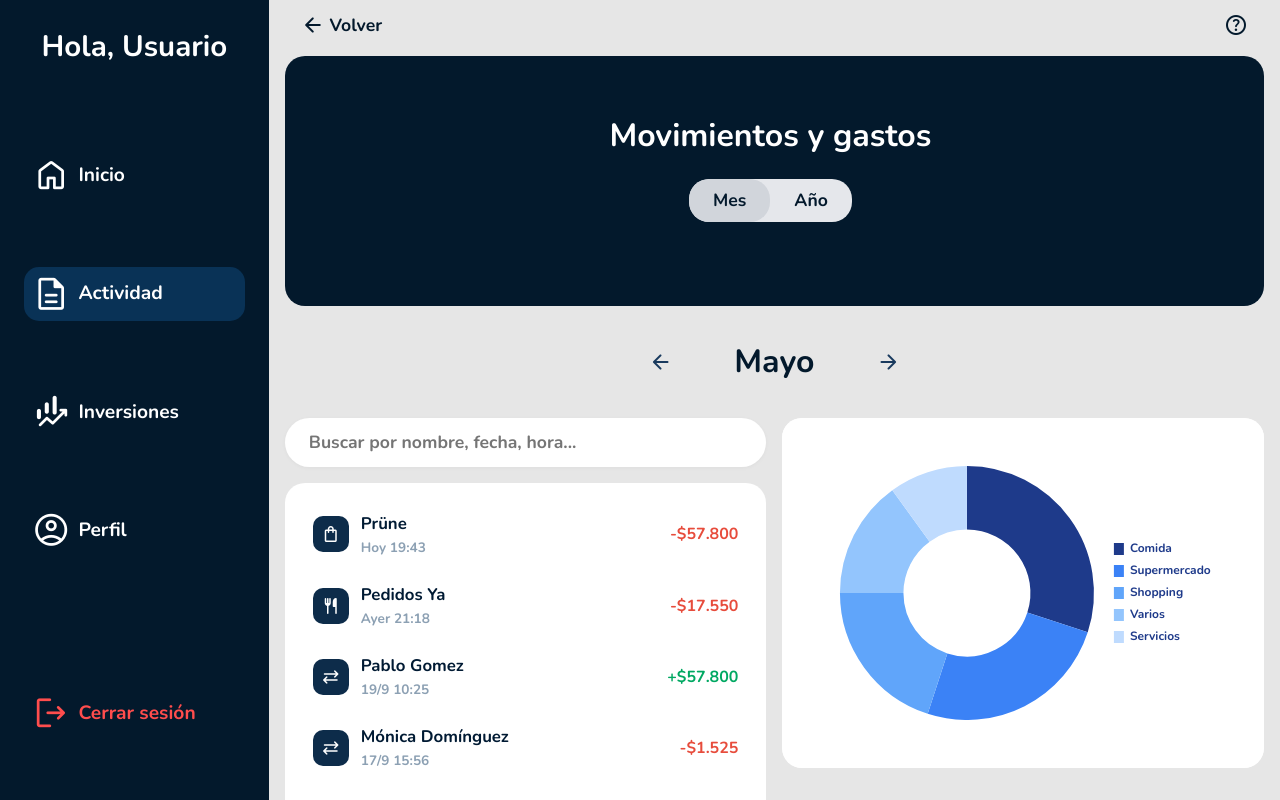
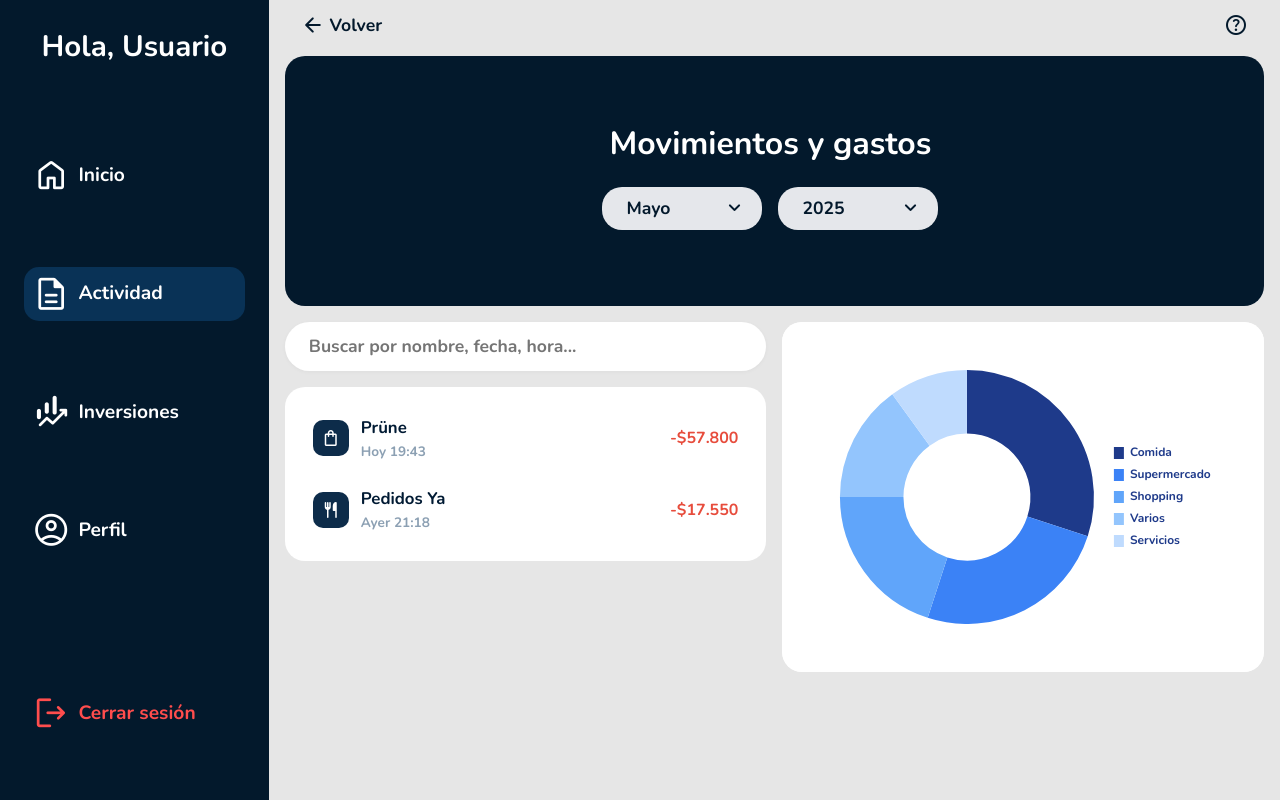
Before and after one commit to Lchiossone2004/TP_HCI, a Vue app in the folder tp-hci-g3/: page /actividad in a window 1280 px wide. Shown: the top 800 px of the page. Built offline with nearby package versions, Linux system fonts and the light colour scheme.

Commit message:
changes menu buttons MovementsAndSpendings

```diff
--- a/tp-hci-g3/src/components/Activity.vue
+++ b/tp-hci-g3/src/components/Activity.vue
@@ -25,33 +25,27 @@
       </div>
     </template>
     <template v-else>
-      <div class="no-activity">No hay actividad reciente.</div>
+      <div class="no-activity">No hay actividad</div>
     </template>
   </div>
 </template>
 
 <script setup>
 import { computed } from 'vue'
+
 const props = defineProps({
   activities: {
     type: Array,
-    default: () => [
-      { icon: 'shopping_bag', title: 'Prüne', subtitle: 'Hoy 19:43', amount: -57800 },
-      { icon: 'restaurant', title: 'Pedidos Ya', subtitle: 'Ayer 21:18', amount: -17550 },
-      { icon: 'sync_alt', title: 'Pablo Gomez', subtitle: '19/9 10:25', amount: 57800 },
-      { icon: 'sync_alt', title: 'Mónica Domínguez', subtitle: '17/9 15:56', amount: -1525 },
-      { icon: 'event', title: 'Mateo Gorriti', subtitle: '17/9 09:28', amount: 100000 },
-      { icon: 'sync_alt', title: 'Pablo Gomez', subtitle: '15/9 11:32', amount: 20000 },
-      { icon: 'shopping_cart', title: 'DISCO CENCOSUD', subtitle: '13/9 18:37', amount: -127845 },
-      { icon: 'sync_alt', title: 'Pablo Gomez', subtitle: '12/9 08:01', amount: 463 },
-    ]
+    default: () => []
   },
-  mode: {
-    type: String,
-    default: 'month'
+  month: {
+    type: Number,
+    default: -1
   },
-  month: Number,
-  year: Number
+  year: {
+    type: Number,
+    default: -1
+  }
 })
 
 function formatAmount(value) {
@@ -60,11 +54,17 @@ function formatAmount(value) {
 }
 
 function handleClick(item) {
-  // Podés emitir un evento o navegar si querés
   console.log('Actividad clickeada:', item)
 }
 
-const filteredActivities = computed(() => props.activities)
+const filteredActivities = computed(() => {
+  return props.activities.filter(activity => {
+    const activityDate = new Date(activity.date)
+    const matchesMonth = props.month === -1 || activityDate.getMonth() === props.month
+    const matchesYear = props.year === -1 || activityDate.getFullYear() === props.year
+    return matchesMonth && matchesYear
+  })
+})
 </script>
 
 <style scoped>
@@ -164,16 +164,19 @@ const filteredActivities = computed(() => props.activities)
     align-items: flex-start;
     gap: 0.1rem;
   }
+
   .main-info {
     width: 100%;
     align-items: flex-start;
   }
+
   .title {
     width: 100%;
     text-align: left;
     font-size: 1rem;
     margin-bottom: 0.1rem;
   }
+
   .date-col {
     width: 100%;
     text-align: left;
--- a/tp-hci-g3/src/components/ExpensesChart.vue
+++ b/tp-hci-g3/src/components/ExpensesChart.vue
@@ -33,10 +33,6 @@
 import { ref, onMounted, watch, computed } from 'vue'
 import { Chart } from 'chart.js/auto'
 
-const props = defineProps({
-  activities: { type: Array, default: () => [] }
-})
-
 const chartRef = ref(null)
 let chartInstance = null
 
@@ -51,24 +47,44 @@ const categoryMap = [
   { key: 'varios', label: 'Varios', icon: 'list', match: [] }
 ]
 
+const props = defineProps({
+  activities: {
+    type: Array,
+    default: () => []
+  },
+  month: {
+    type: Number,
+    default: -1
+  },
+  year: {
+    type: Number,
+    default: -1
+  }
+})
+
 // Procesa los gastos
 const categories = computed(() => {
   const result = categoryMap.map(cat => ({ ...cat, amount: 0 }))
-  props.activities.forEach(act => {
-    if (act.amount < 0) {
+
+  props.activities.forEach(activity => {
+    if (activity.amount < 0) {
       let found = false
       for (const cat of result) {
-        if (cat.match.some(m => act.icon?.toLowerCase().includes(m) || act.title?.toLowerCase().includes(m))) {
-          cat.amount += Math.abs(act.amount)
+        if (cat.match.some(m =>
+          activity.icon?.toLowerCase().includes(m) ||
+          activity.title?.toLowerCase().includes(m)
+        )) {
+          cat.amount += Math.abs(activity.amount)
           found = true
           break
         }
       }
       if (!found) {
-        result.find(c => c.key === 'varios').amount += Math.abs(act.amount)
+        result.find(c => c.key === 'varios').amount += Math.abs(activity.amount)
       }
     }
   })
+
   return result
 })
 
@@ -119,7 +135,7 @@ watch(categories, renderChart)
   min-width: 300px;
   display: flex;
   flex-direction: column;
-  align-items: center; /* Centra todo horizontalmente */
+  align-items: center;
   position: relative;
 }
 
@@ -135,7 +151,7 @@ watch(categories, renderChart)
   display: flex;
   flex-direction: row;
   align-items: flex-start;
-  justify-content: center; /* ¡Esto centra el bloque chart+leyenda! */
+  justify-content: center;
   gap: 2.2rem;
   width: 100%;
 }
@@ -165,30 +181,32 @@ canvas {
 .legend-row {
   display: flex;
   align-items: center;
-  gap: 0.4rem; /* Reduce el espacio entre los elementos */
-  font-size: 0.9rem; /* Reduce el tamaño de la fuente */
+  gap: 0.4rem;
+  font-size: 0.9rem;
   font-weight: 600;
 }
 
 .legend-color {
-  width: 14px; /* Reduce el tamaño del cuadro de color */
+  width: 14px;
   height: 14px;
   border-radius: 4px;
   display: inline-block;
 }
 
 .legend-icon {
-  font-size: 1rem; /* Reduce el tamaño del ícono */
+  font-size: 1rem;
   color: #1E3A8A;
 }
 
 .legend-label {
   color: #03192C;
 }
+
 .categories-list {
   width: 100%;
   margin-top: 0.5rem;
 }
+
 .category-row {
   display: flex;
   align-items: center;
@@ -201,35 +219,39 @@ canvas {
   justify-content: space-between;
   gap: 0.7rem;
 }
+
 .category-icon {
   font-size: 1.4rem;
   color: #1E3A8A;
 }
+
 .category-name {
   flex: 1;
   margin-left: 0.5rem;
 }
+
 .category-amount {
   color: #03192C;
   font-weight: 700;
 }
+
 @media (max-width: 600px) {
   .expenses-chart-container {
-    min-width: 300px; /* Mínimo ancho del contenedor */
-    margin: 0 auto; /* Centra el contenedor */
+    min-width: 300px;
+    margin: 0 auto;
   }
 
   .chart-legend-row {
-    flex-direction: column; /* Cambia las leyendas a diseño vertical */
+    flex-direction: column;
     align-items: center;
   }
 
   .chart-wrapper {
-    max-width: 150px; /* Reduce el tamaño del gráfico */
+    max-width: 150px;
   }
 
   .custom-legend {
-    align-items: center; /* Centra las leyendas */
+    align-items: center;
   }
 }
 </style>
--- a/tp-hci-g3/src/components/ProfileActions.vue
+++ b/tp-hci-g3/src/components/ProfileActions.vue
@@ -55,7 +55,6 @@
   font-size: 1.6rem;
 }
   .action-button:hover{
-    background-color: #03192C;
-    color: white;
+    background-color: #eaeaea;
   }
   </style>
--- a/tp-hci-g3/src/pages/MovementsAndSpendings.vue
+++ b/tp-hci-g3/src/pages/MovementsAndSpendings.vue
@@ -1,39 +1,49 @@
 <template>
   <div class="layout">
     <main class="main-content">
-      <!-- Top section: header y switch -->
       <div class="top-section">
-        <div class="top-header-row">
+        <h2 class="main-title">Movimientos y gastos</h2>
+        <div class="menu-row">
+          <!-- Menú de meses -->
+          <div class="select-wrapper">
+            <select
+              v-model="selectedMonth"
+              class="menu-btn"
+              @focus="handleSelectFocus('month')"
+              @blur="handleSelectBlur('month')"
+            >
+              <option v-for="option in monthOptions"
+                      :key="option.value"
+                      :value="option.value">
+                {{ option.text }}
+              </option>
+            </select>
+            <span class="material-symbols-rounded arrow-icon" :class="{ 'open': isMonthMenuOpen }">
+              expand_more
+            </span>
+          </div>
 
-        </div>
-        <h2 class="main-title">Movimientos y gastos</h2>
-        <div class="switch-row">
-          <button :class="['switch-btn', { active: isMonth }]" @click="isMonth = true">Mes</button>
-          <button :class="['switch-btn', { active: !isMonth }]" @click="isMonth = false">Año</button>
+          <!-- Menú de años -->
+          <div class="select-wrapper">
+            <select
+              v-model="selectedYear"
+              class="menu-btn"
+              @focus="handleSelectFocus('year')"
+              @blur="handleSelectBlur('year')"
+            >
+              <option v-for="option in yearOptions"
+                      :key="option.value"
+                      :value="option.value">
+                {{ option.text }}
+              </option>
+            </select>
+            <span class="material-symbols-rounded arrow-icon" :class="{ 'open': isYearMenuOpen }">
+              expand_more
+            </span>
           </div>
         </div>
-      <!-- Carrusel de meses o años -->
-      <div class="carousel-row">
-        <template v-if="isMonth">
-          <button class="month-arrow" @click="prevMonth">
-            <span class="material-symbols-rounded">arrow_back</span>
-          </button>
-          <span class="month-label">{{ months[selectedMonth] }}</span>
-          <button class="month-arrow" @click="nextMonth">
-            <span class="material-symbols-rounded">arrow_forward</span>
-          </button>
-        </template>
-        <template v-else>
-          <button class="month-arrow" @click="prevYear" :disabled="selectedYear <= minYear">
-            <span class="material-symbols-rounded">arrow_back</span>
-          </button>
-          <span class="month-label">{{ selectedYear }}</span>
-          <button class="month-arrow" @click="nextYear" :disabled="selectedYear >= currentYear">
-            <span class="material-symbols-rounded">arrow_forward</span>
-          </button>
-        </template>
       </div>
-      <!-- Sección de actividades y gráfico -->
+
       <div class="bottom-section">
         <div class="activity-col">
           <div class="search-row">
@@ -43,12 +53,15 @@
               placeholder="Buscar por nombre, fecha, hora..."
             />
           </div>
-          <Activity :activities="filteredActivities" />
+          <Activity
+            :activities="filteredActivities"
+            :month="selectedMonth"
+            :year="selectedYear"
+          />
         </div>
         <div class="chart-col">
           <ExpensesChart
             :activities="filteredActivities"
-            :mode="isMonth ? 'month' : 'year'"
             :month="selectedMonth"
             :year="selectedYear"
           />
@@ -61,78 +74,80 @@
 <script setup>
 import { ref, computed } from 'vue'
 import { useRouter } from 'vue-router'
-import Sidebar from '@/components/Sidebar.vue'
 import Activity from '@/components/Activity.vue'
 import ExpensesChart from '@/components/MonthlyExpensesChart.vue'
 
 const router = useRouter();
 
-const goBack = () => {
-  router.back();
-};
+const isMonthMenuOpen = ref(false)
+const isYearMenuOpen = ref(false)
 
-// Datos de ejemplo, en la práctica los traerás del usuario logueado
-const allActivities = ref([
-      { icon: 'shopping_bag', title: 'Prüne', subtitle: 'Hoy 19:43', amount: -57800 },
-      { icon: 'restaurant', title: 'Pedidos Ya', subtitle: 'Ayer 21:18', amount: -17550 },
-      { icon: 'sync_alt', title: 'Pablo Gomez', subtitle: '19/9 10:25', amount: 57800 },
-      { icon: 'sync_alt', title: 'Mónica Domínguez', subtitle: '17/9 15:56', amount: -1525 },
-      { icon: 'event', title: 'Mateo Gorriti', subtitle: '17/9 09:28', amount: 100000 },
-      { icon: 'sync_alt', title: 'Pablo Gomez', subtitle: '15/9 11:32', amount: 20000 },
-      { icon: 'shopping_cart', title: 'DISCO CENCOSUD', subtitle: '13/9 18:37', amount: -127845 },
-      { icon: 'sync_alt', title: 'Pablo Gomez', subtitle: '12/9 08:01', amount: 463 },
-    ])
+const handleSelectFocus = (menu) => {
+  if (menu === 'month') {
+    isMonthMenuOpen.value = true
+    isYearMenuOpen.value = false
+  } else {
+    isYearMenuOpen.value = true
+    isMonthMenuOpen.value = false
+  }
+}
 
-const isMonth = ref(true)
+const handleSelectBlur = (menu) => {
+  if (menu === 'month') {
+    isMonthMenuOpen.value = false
+  } else {
+    isYearMenuOpen.value = false
+  }
+}
+
 const months = [
   'Enero', 'Febrero', 'Marzo', 'Abril', 'Mayo', 'Junio',
   'Julio', 'Agosto', 'Septiembre', 'Octubre', 'Noviembre', 'Diciembre'
 ]
+const monthOptions = [
+  { text: 'Todos los meses', value: -1 },
+  ...months.map((text, value) => ({ text, value }))
+]
 const currentYear = new Date().getFullYear()
 const minYear = 2025
+const yearOptions = computed(() => {
+  const years = [{ text: 'Todos los años', value: -1 }]
+  for (let y = minYear; y <= currentYear; y++) {
+    years.push({ text: y.toString(), value: y })
+  }
+  return years
+})
 const selectedMonth = ref(new Date().getMonth())
 const selectedYear = ref(currentYear)
 const search = ref('')
 
-// Carrusel lógica
-function prevMonth() {
-  if (selectedMonth.value > 0) selectedMonth.value--
-  else selectedMonth.value = 11
-}
-function nextMonth() {
-  if (selectedMonth.value < 11) selectedMonth.value++
-  else selectedMonth.value = 0
-}
-function prevYear() {
-  if (selectedYear.value > minYear) selectedYear.value--
-}
-function nextYear() {
-  if (selectedYear.value < currentYear) selectedYear.value++
-}
+// Datos de ejemplo con fechas válidas
+const allActivities = ref([
+  { icon: 'shopping_bag', title: 'Prüne', subtitle: 'Hoy 19:43', amount: -57800, date: '2025-05-14T19:43:00' },
+  { icon: 'restaurant', title: 'Pedidos Ya', subtitle: 'Ayer 21:18', amount: -17550, date: '2025-05-13T21:18:00' },
+  { icon: 'sync_alt', title: 'Pablo Gomez', subtitle: '19/9 10:25', amount: 57800, date: '2025-09-19T10:25:00' },
+  { icon: 'sync_alt', title: 'Mónica Domínguez', subtitle: '17/9 15:56', amount: -1525, date: '2025-09-17T15:56:00' },
+  { icon: 'event', title: 'Mateo Gorriti', subtitle: '17/9 09:28', amount: 100000, date: '2025-09-17T09:28:00' },
+  { icon: 'sync_alt', title: 'Pablo Gomez', subtitle: '15/9 11:32', amount: 20000, date: '2025-09-15T11:32:00' },
+  { icon: 'shopping_cart', title: 'DISCO CENCOSUD', subtitle: '13/9 18:37', amount: -127845, date: '2025-09-13T18:37:00' },
+  { icon: 'sync_alt', title: 'Pablo Gomez', subtitle: '12/9 08:01', amount: 463, date: '2025-09-12T08:01:00' },
+])
 
 // Filtrado de actividades
 const filteredActivities = computed(() => {
-  return allActivities.value.filter(item => {
-    // Filtrado por mes/año
-    const date = item.date ? new Date(item.date) : null
-    let match = true
-    if (isMonth.value && date) {
-      match = date.getMonth() === selectedMonth.value && date.getFullYear() === selectedYear.value
-    } else if (!isMonth.value && date) {
-      match = date.getFullYear() === selectedYear.value
-    }
-    // Filtrado por búsqueda
-    if (search.value) {
-      const text = `${item.title} ${item.subtitle}`.toLowerCase()
-      match = match && text.includes(search.value.toLowerCase())
-    }
-    return match
+  return allActivities.value.filter(activity => {
+    const activityDate = new Date(activity.date)
+    const matchesMonth = selectedMonth.value === -1 || activityDate.getMonth() === selectedMonth.value
+    const matchesYear = selectedYear.value === -1 || activityDate.getFullYear() === selectedYear.value
+    const matchesSearch = search.value === '' ||
+      activity.title.toLowerCase().includes(search.value.toLowerCase())
+
+    return matchesMonth && matchesYear && matchesSearch
   })
 })
 </script>
 
 <style scoped>
-
 .main-content {
   margin-left: 21vw;
   padding: 1rem;
@@ -148,7 +163,7 @@ const filteredActivities = computed(() => {
 .top-section {
   background-color: #03192C;
   border-radius: 20px;
-  padding: 1rem 1.5rem 1.5rem 1rem;
+  padding: 3.5rem 1.5rem 1rem 1rem;
   color: white;
   width: 100%;
   height: 250px;
@@ -158,15 +173,6 @@ const filteredActivities = computed(() => {
   position: relative;
 }
 
-.top-header-row {
-  width: 100%;
-  display: flex;
-  justify-content: space-between;
-  align-items: flex-start;
-  margin-bottom: 2rem;
-}
-
-
 .main-title {
   font-size: 2rem;
   font-weight: bold;
@@ -175,72 +181,62 @@ const filteredActivities = computed(() => {
   width: 100%;
 }
 
-.switch-row {
+.menu-row {
   display: flex;
   justify-content: center;
   align-items: center;
-  gap: 0;
-  background: #e5e7eb;
-  border-radius: 20px;
-  overflow: hidden;
+  gap: 1rem;
   width: fit-content;
   margin: 0 auto;
 }
 
-.switch-btn {
-  background: none;
+.select-wrapper {
+  position: relative;
+  display: inline-block;
+}
+
+.menu-btn {
+  appearance: none;
+  background: #e5e7eb;
   border: none;
   color: #03192C;
   font-size: 1.1rem;
   font-weight: bold;
-  padding: 0.5rem 1.5rem;
+  padding: 0.5rem 2.5rem 0.5rem 1.5rem; /* Aumentar padding derecho para la flecha */
+  border-radius: 20px;
   cursor: pointer;
-  background: transparent;
-  transition: background 0.2s, color 0.2s;
+  transition: background 0.2s;
+  width: 160px;
 }
 
-.switch-btn.active {
-  background: #d1d5db;
+.arrow-icon {
+  position: absolute;
+  right: 1rem;
+  top: 50%;
+  transform: translateY(-50%);
   color: #03192C;
-  border-radius: 20px;
+  pointer-events: none;
+  transition: transform 0.2s ease;
 }
 
-    .carousel-row {
-        display: flex;
-        align-items: center;
-        justify-content: center;
-        gap: 1.5rem;
-    margin: 1rem 0 1rem 0;
+.menu-btn:hover {
+  background: #d1d5db;
 }
-    .month-label {
-        font-size: 2rem;
-        font-weight: bold;
-        color: #03192C;
-        min-width: 140px;
-        text-align: center;
+
+.month-select, .year-select {
+  background: #fff;
+  border-radius: 8px;
+  padding: 0.5rem;
+  width: 200px;
 }
-    .month-arrow {
-        background: none;
-        border: none;
-        color: #193a5e;
-        font-size: 2.2rem;
-        cursor: pointer;
-        border-radius: 50%;
-        padding: 0.2rem 0.5rem;
-        transition: background 0.2s;
-        display: flex;
-        align-items: center;
-        justify-content: center;
-    }
-    .month-arrow:disabled {
-        opacity: 0.3;
-        cursor: not-allowed;
-    }
+
+
 .search-row {
   display: flex;
   justify-content: center;
   margin-bottom: 1rem;
 }
+
 .search-input {
   width: 100%;
   max-width: 750px;
@@ -251,6 +247,7 @@ const filteredActivities = computed(() => {
   background: #fff;
   box-shadow: 0 1px 4px rgba(0,0,0,0.04);
 }
+
 .bottom-section {
   display: flex;
   justify-content: flex-start;
@@ -258,16 +255,14 @@ const filteredActivities = computed(() => {
   gap: 1rem;
   width: 100%;
   position: relative;
+}
 
-
-    }
 .activity-col {
   flex: 1;
   min-width: 350px;
   max-width: 750px;
+}
 
-
-    }
 .chart-col {
   flex: 1;
   min-width: 350px;
@@ -275,28 +270,26 @@ const filteredActivities = computed(() => {
   display: flex;
   flex-direction: column;
   gap: 1rem;
-
   background-color: #fff;
   border-radius: 20px;
   overflow: hidden;
+}
 
-}
 @media (max-width: 1024px) {
   .bottom-section {
-    flex-direction: column; /* Cambia a diseño vertical */
+    flex-direction: column;
     align-items: center;
   }
 
   .activity-col {
-  flex: 1;
     min-width: 350px;
     max-width: 750px;
+  }
 
-}
   .chart-col {
     width: 100%;
     max-width: 750px;
-    margin-top: 1rem; /* Agrega espacio entre Activity y el gráfico */
+    margin-top: 1rem;
   }
 }
 </style>
```
Also changed, not shown: tp-hci-g3/src/pages/HomePage.vue (+4 -3 lines). Lines whose indentation alone changed are shown as unchanged.
